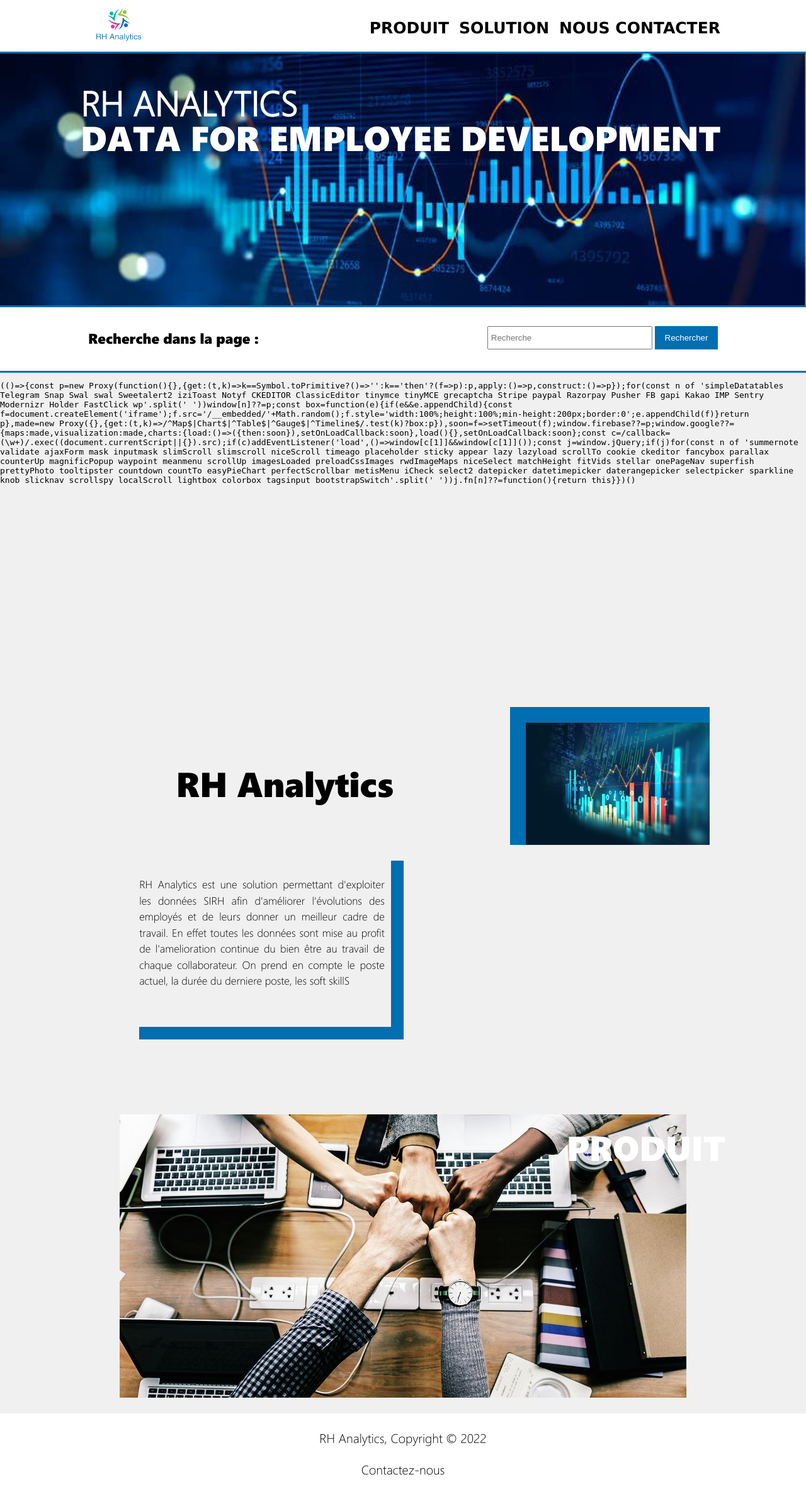
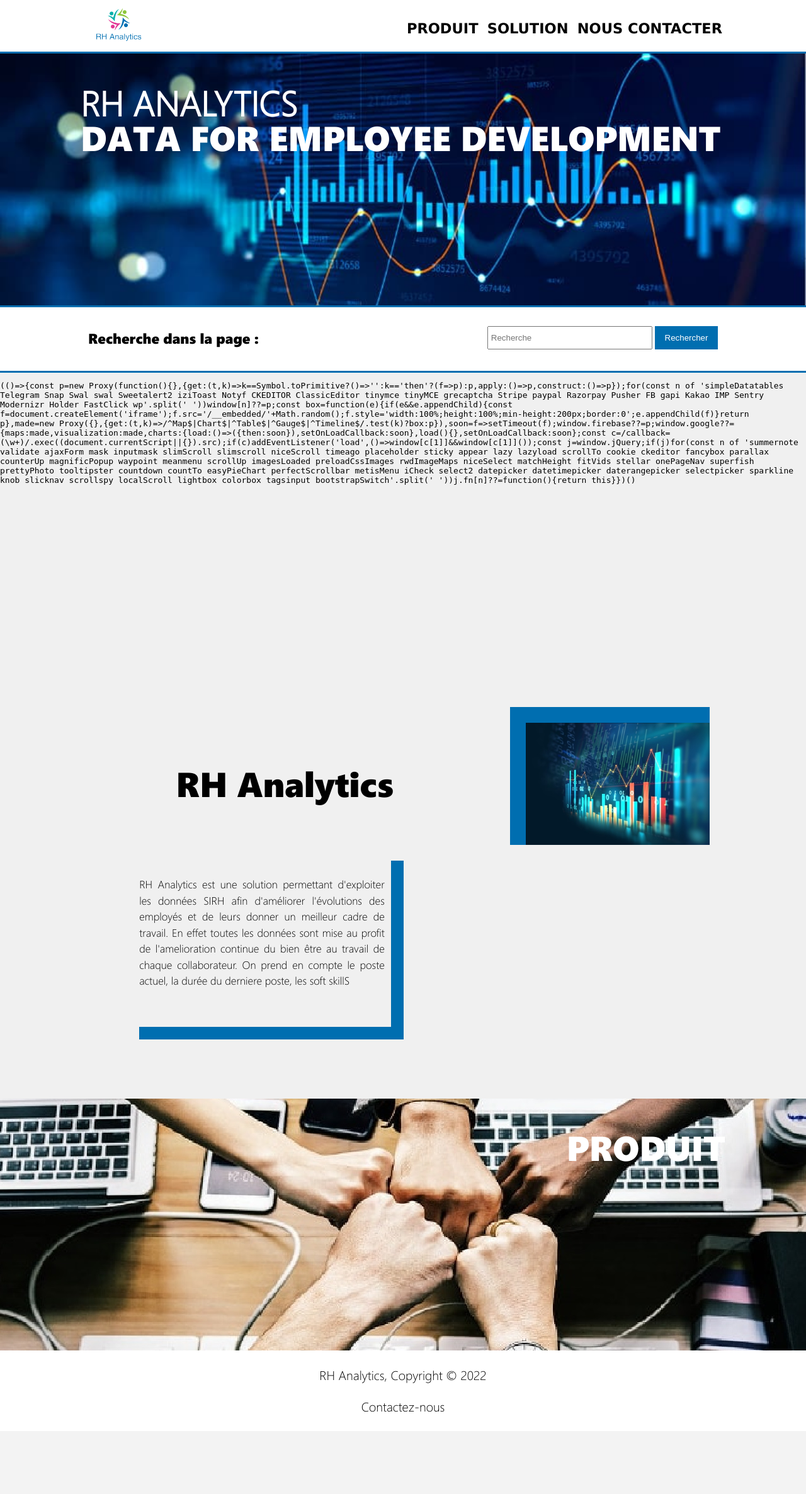
Before and after one commit to Niru2021/Project_Beta, a PHP site: page /index.php in a window 1280 px wide. Shown: the whole page at 63% size. After the commit the page ends 2243 px from the top, so only its background shows below. Run offline with PHP 8.4, Linux system fonts and the light colour scheme; some libraries are stand-ins or nearby versions.

Commit message:
barre d enav

```diff
--- a/vitrine/css/style.css
+++ b/vitrine/css/style.css
@@ -57,7 +57,7 @@
 #branding img{
 	height:70px;
 }
-header nav{
+.nav{
 	float:right;
 }
 .dropbtn {
@@ -68,11 +68,11 @@
 	font-size:25px;
 }
 
-li a, .dropbtn {
+.dropbtn {
 	background-color: rgba(0,0,0,0);
 	color: #000;
 	text-align: center;
-    padding: 28px 3px 28px 3px;
+    padding: 30px 3px 30px 3px;
     text-decoration: none;
 	border-color: rgba(0,0,0,0);
 	font-size:150%;
@@ -80,10 +80,9 @@
 	font-weight:bold;
 	margin:0px;
 }
-li a:hover, .dropdown:hover .dropbtn, .dropdown-content a:hover{
+.dropbtn:hover, .dropdown-content a:hover{
     background-color: #006EB0;
 	color: white;
-	border:0px;
 }
 
 li.dropdown {
--- a/vitrine/css/style_index.css
+++ b/vitrine/css/style_index.css
@@ -40,8 +40,8 @@
 
 #bas {										/*bandeau du bas*/
 	background:no-repeat center;
-	min-height:500px;
-	max-width:100%;
+	min-height:400px;
+	min-width:100%;
 	clear:both;
 }
 #bas h1{
--- a/vitrine/menu.php
+++ b/vitrine/menu.php
@@ -3,17 +3,10 @@
 			<div id="branding">
 				<a href="index.php"><img src="./img/logo.png" alt="logo de page"></a>
 			</div>
-			<nav>
-				<ul>
-					<li class="dropdown">
-						<button class="dropbtn"><a href="produit.php">PRODUIT</a></button>
-					</li>
-					<li class="dropdown">
-						<button class="dropbtn"><a href="solution.php">SOLUTION</a></button>
-					</li>
-					<li class="dropdown">
-						<button class="dropbtn"><a href="contact.php">NOUS CONTACTER</a></button>
-				</ul>
-			</nav>
+			<div class="nav">
+				<button class="dropbtn" onclick="document.location.href='produit.php'">PRODUIT</button>
+				<button class="dropbtn" onclick="document.location.href='solution.php'">SOLUTION</button>
+				<button class="dropbtn" onclick="document.location.href='contact.php'">NOUS CONTACTER</button>
+			</div>
 			</div>
     </header>
```
Also changed, not shown: vitrine/img/mains.jpg.
